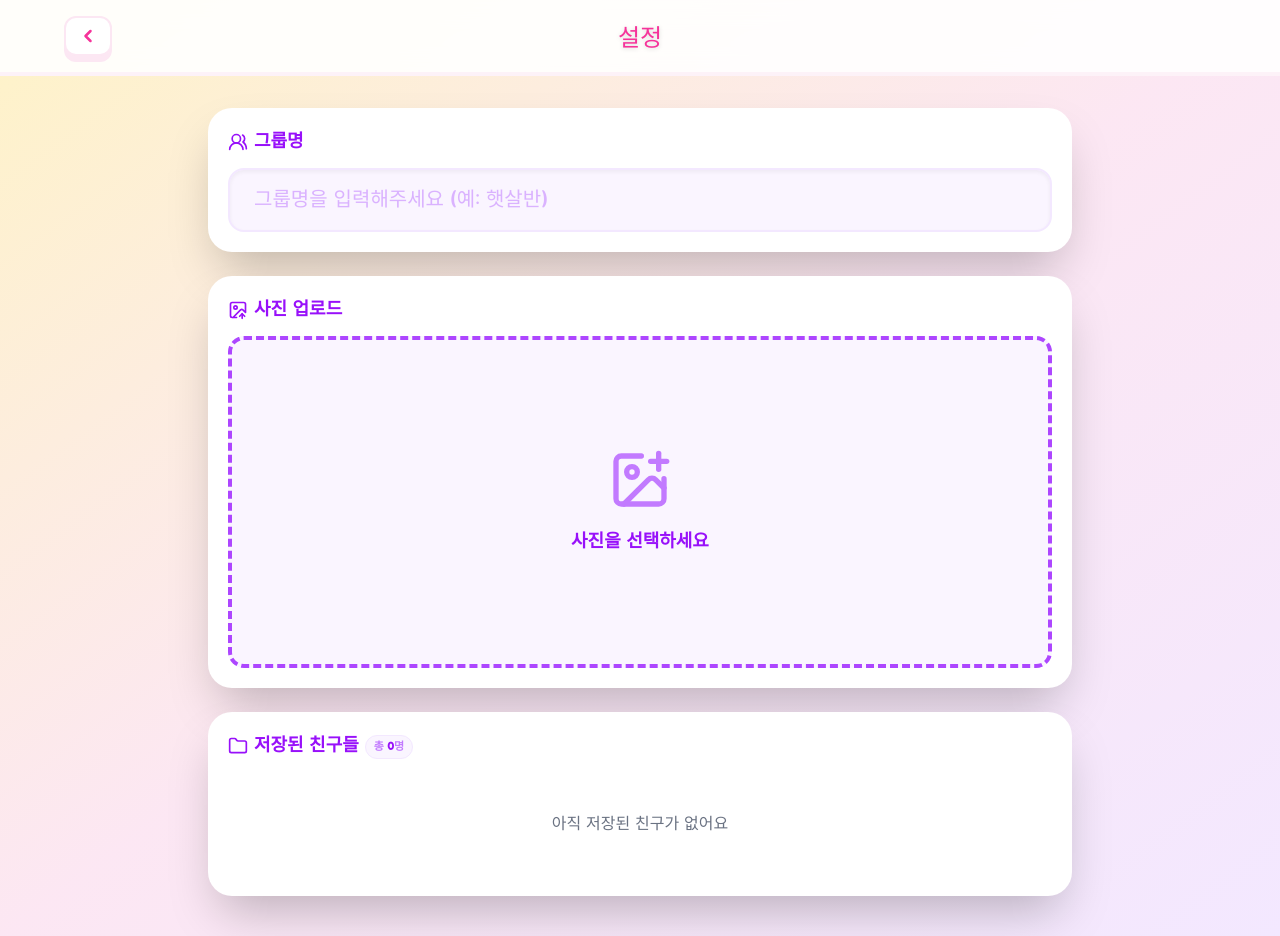
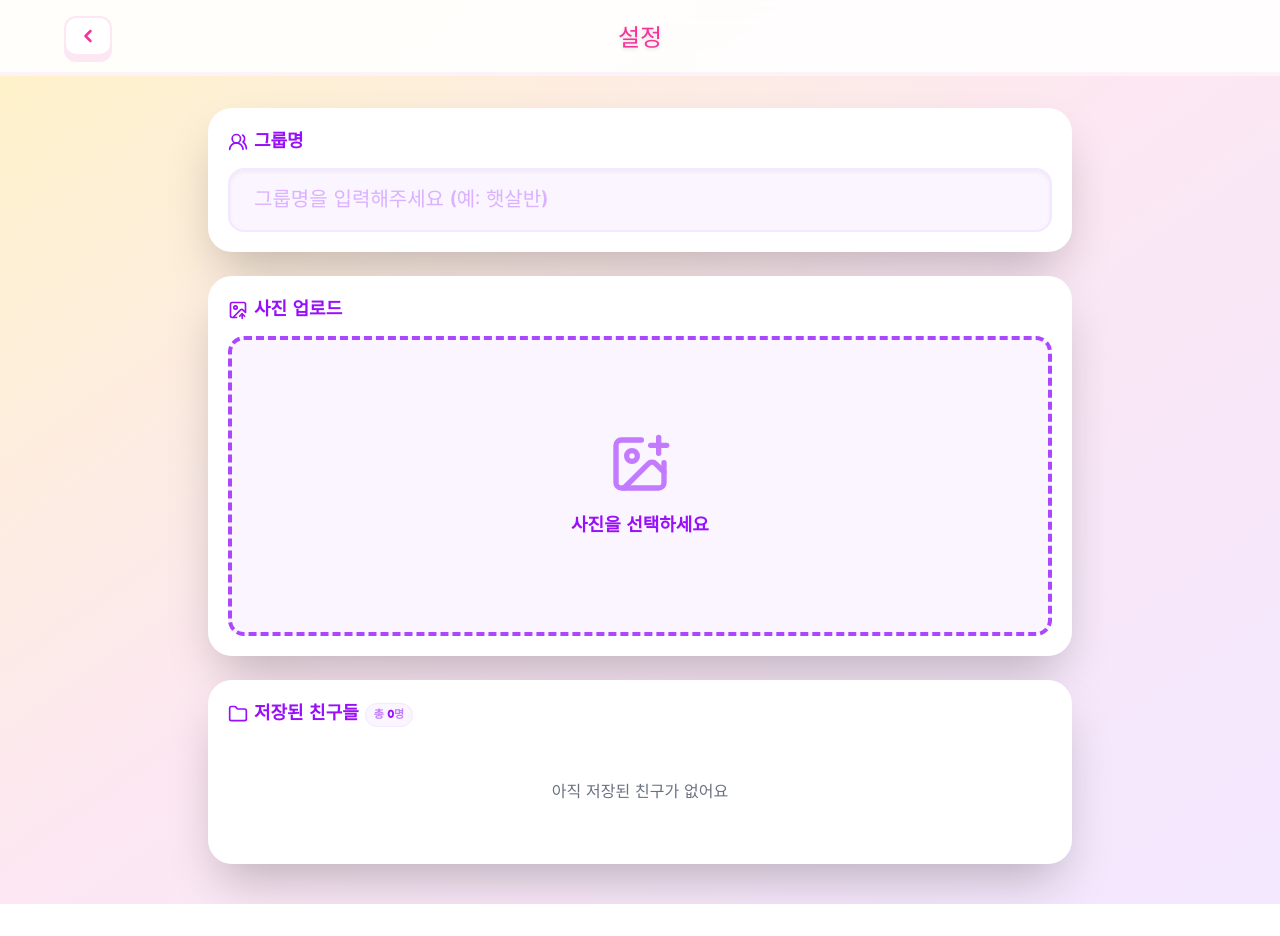
Before and after one commit to jihyuuk/eduplay, a React (Vite) app: page /setting in a window 1280 px wide. After the commit the page ends 904 px from the top, so only its background shows below. Built offline with nearby package versions, Linux system fonts and the light colour scheme.

Commit message:
feat: 사진 업로드 영역 최대 높이 50vh로 제한

```diff
--- a/src/pages/SettingPage.tsx
+++ b/src/pages/SettingPage.tsx
@@ -236,14 +236,14 @@ export default function SettingPage() {
                         <div
                             //className="flex rounded-2xl p-3 border-4 border-dashed border-purple-500 bg-purple-50"
 
-                            className={`flex rounded-2xl p-3 transition-all ${uploadedFiles.length === 0
-                                ? "border-4 border-dashed border-purple-500 bg-purple-50" // 비어있을 때 (기존 유지)
-                                : "border-2 border-solid border-purple-100 bg-white shadow-inner" // 이미지가 있을 때 (깔끔하게 변경)
+                            className={`rounded-2xl p-3 transition-all ${uploadedFiles.length === 0
+                                ? "border-4 border-dashed border-purple-500 bg-purple-50 h-[300px]" // 비어있을 때 (기존 유지)
+                                : "border-2 border-solid border-purple-100 bg-white shadow-inner max-h-[50vh] overflow-y-auto" // 이미지가 있을 때 (깔끔하게 변경)
                                 }`}
                         >
                             {uploadedFiles.length === 0 ? (
                                 // 업로드된 사진이 없을때
-                                <div onClick={() => fileInputRef.current?.click()} className="cursor-pointer w-full flex flex-col items-center justify-center h-[300px]">
+                                <div onClick={() => fileInputRef.current?.click()} className="cursor-pointer w-full h-full flex flex-col items-center justify-center">
                                     <ImagePlus className="w-16 h-16 text-purple-400 mb-4" />
                                     <p className="text-lg text-purple-600 font-bold">사진을 선택하세요</p>
                                     {/* <p className="text-sm text-gray-500 mt-2">클릭하거나 드래그해서 업로드</p> */}
```
